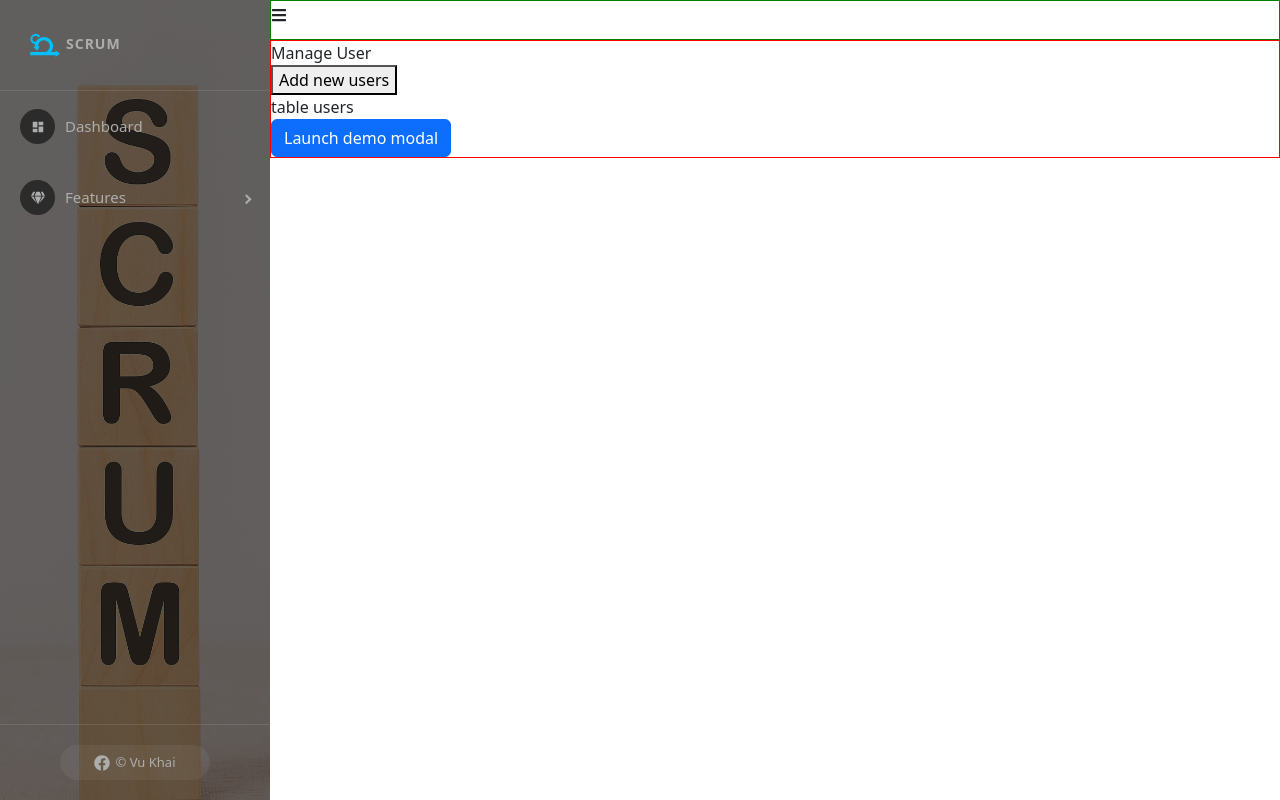
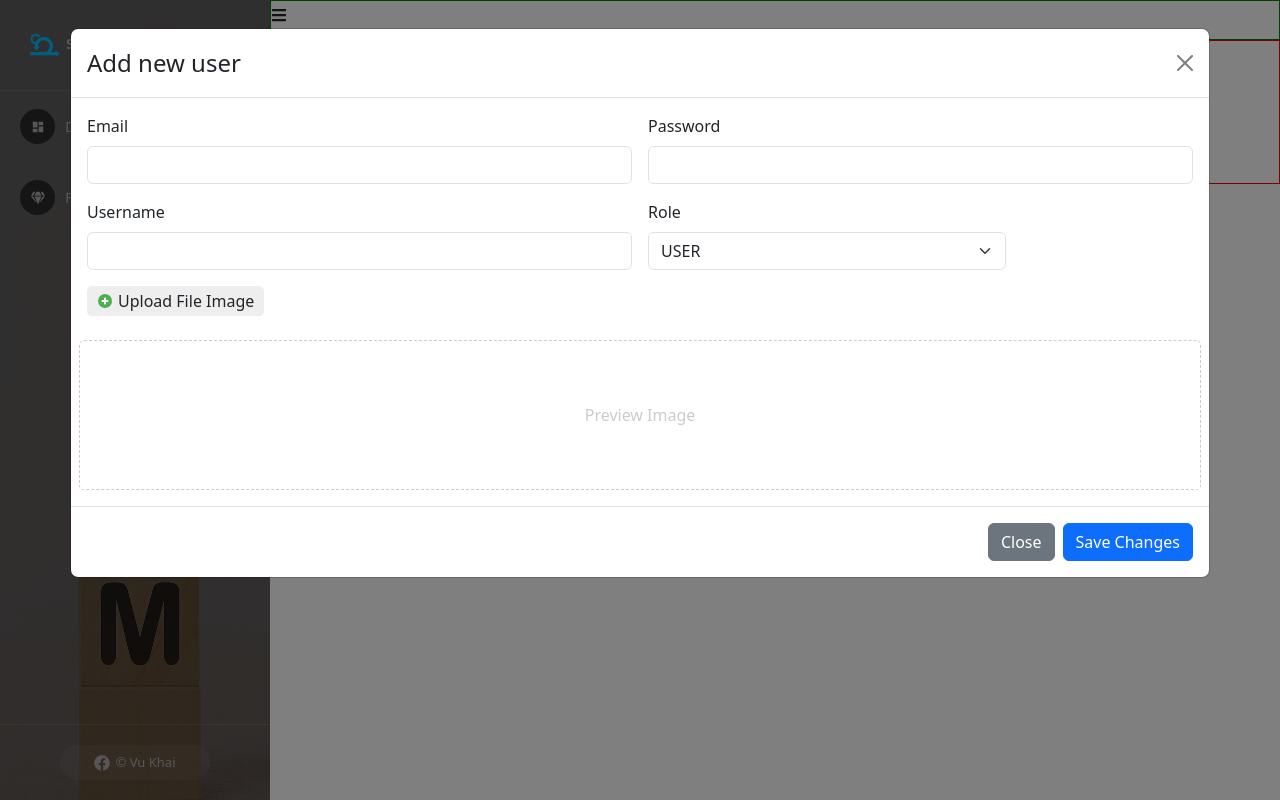
Before and after one commit to khaivu911/testReact, a React (Create React App) app: page /admins/manage-users in a window 1280 px wide. Both pictures are taken after a click on the button "Add new users". Built offline with nearby package versions, Linux system fonts and the light colour scheme.

Commit message:
lamAdmin

```diff
--- a/src/components/Admin/Content/ManageUser.js
+++ b/src/components/Admin/Content/ManageUser.js
@@ -1,19 +1,30 @@
+import { useState } from "react";
 import ModalCreateUser from "./ModalCreateUser";
+import { FcPlus } from "react-icons/fc";
 
 const ManageUser = (props) => {
+
+    const [showModalCreateUSer, setshowModalCreateUSer] = useState(false);
+
     return (
         <div className="manage-user-container">
             <div className="title">
                 Manage User
             </div>
             <div className="users-content">
-                <div>
-                    <button>Add new users</button>
+                <div className="btn-add-new">
+                    <button className="btn btn-primary"
+                        onClick={() => setshowModalCreateUSer(true)}>
+                        <FcPlus /> Add new users
+                    </button>
                 </div>
-                <div>
+                <div className="table-users-container">
                     table users
                 </div>
-                <ModalCreateUser/>
+                <ModalCreateUser
+                    show={showModalCreateUSer}
+                    setShow={setshowModalCreateUSer}
+                     />
             </div>
         </div>
     )
--- a/src/components/Admin/Content/ManageUser.scss
+++ b/src/components/Admin/Content/ManageUser.scss
@@ -1,5 +1,16 @@
 .manage-user-container {
-    .users-content {}
+    padding: 10px;
+
+    .users-content {
+        .btn-add-new {
+            margin: 15px 0;
+        }
+    }
+
+    .title {
+        font-weight: 600;
+        font-size: 20px;
+    }
 }
 
 .modal-add-user {
@@ -11,12 +22,14 @@
         justify-content: center;
         align-items: center;
         color: #ccc;
-        img{
+
+        img {
             max-width: 100%;
             max-height: 100%;
         }
     }
-    .label-upload{
+
+    .label-upload {
         display: flex;
         align-items: center;
         gap: 5px;
@@ -28,7 +41,7 @@
         border: none;
         cursor: pointer;
 
-        &:hover{
+        &:hover {
             background-color: #dcdcdc;
         }
     }
--- a/src/components/Admin/Content/ModalCreateUser.js
+++ b/src/components/Admin/Content/ModalCreateUser.js
@@ -3,10 +3,18 @@
 import Modal from 'react-bootstrap/Modal';
 import './ManageUser.scss';
 import { FcPlus } from "react-icons/fc";
-const ModalCreateUser = () => {
-    const [show, setShow] = useState(false);
-
-    const handleClose = () => setShow(false);
+import axios from 'axios';
+const ModalCreateUser = (props) => {
+    const { show, setShow } = props;
+    const handleClose = () => {
+        setShow(false);
+        setEmail("");
+        setPassword("");
+        setUsername("");
+        setRole("USER");
+        setImage("");
+        setPreviewImage("");
+    };
     const handleShow = () => setShow(true);
 
     const [email, setEmail] = useState("");
@@ -21,17 +29,38 @@
             setPreviewImage(URL.createObjectURL(event.target.files[0]))
             setImage(event.target.files[0])
         }
-        else{
+        else {
             // setPreviewImage("");
         }
         console.log('upload file', event.target.files[0]);
     }
 
+    const handleSubmitCreateUser = async() => {
+        // let data = {
+        //     email: email,
+        //     password: password,
+        //     username: username,
+        //     role: role,
+        //     userImage: image
+        // }
+        // console.log(data)
+
+        const data = new FormData();
+        data.append('email', email);
+        data.append('password', password);
+        data.append('username', username);
+        data.append('role', role);
+        data.append('userImage', image);
+
+        let res = await axios.post('http://localhost:8081/api/v1/participant', data)
+        console.log(">>>check res: ",res)
+    }
+
     return (
         <>
-            <Button variant="primary" onClick={handleShow}>
+            {/* <Button variant="primary" onClick={handleShow}>
                 Launch demo modal
-            </Button>
+            </Button> */}
 
             <Modal
                 show={show}
@@ -97,7 +126,7 @@
                     <Button variant="secondary" onClick={handleClose}>
                         Close
                     </Button>
-                    <Button variant="primary" onClick={handleClose}>
+                    <Button variant="primary" onClick={() => handleSubmitCreateUser()}>
                         Save Changes
                     </Button>
                 </Modal.Footer>
```
